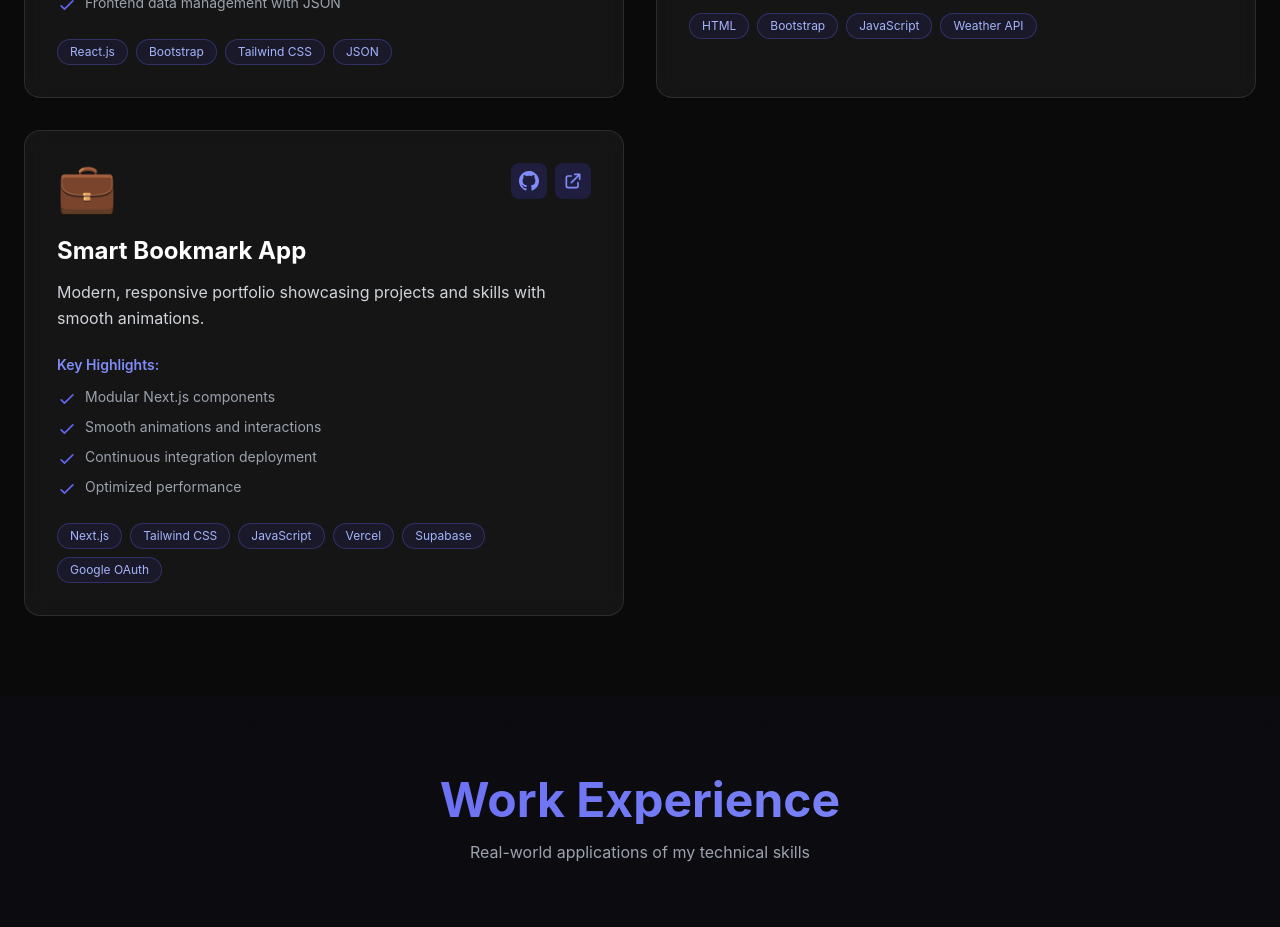
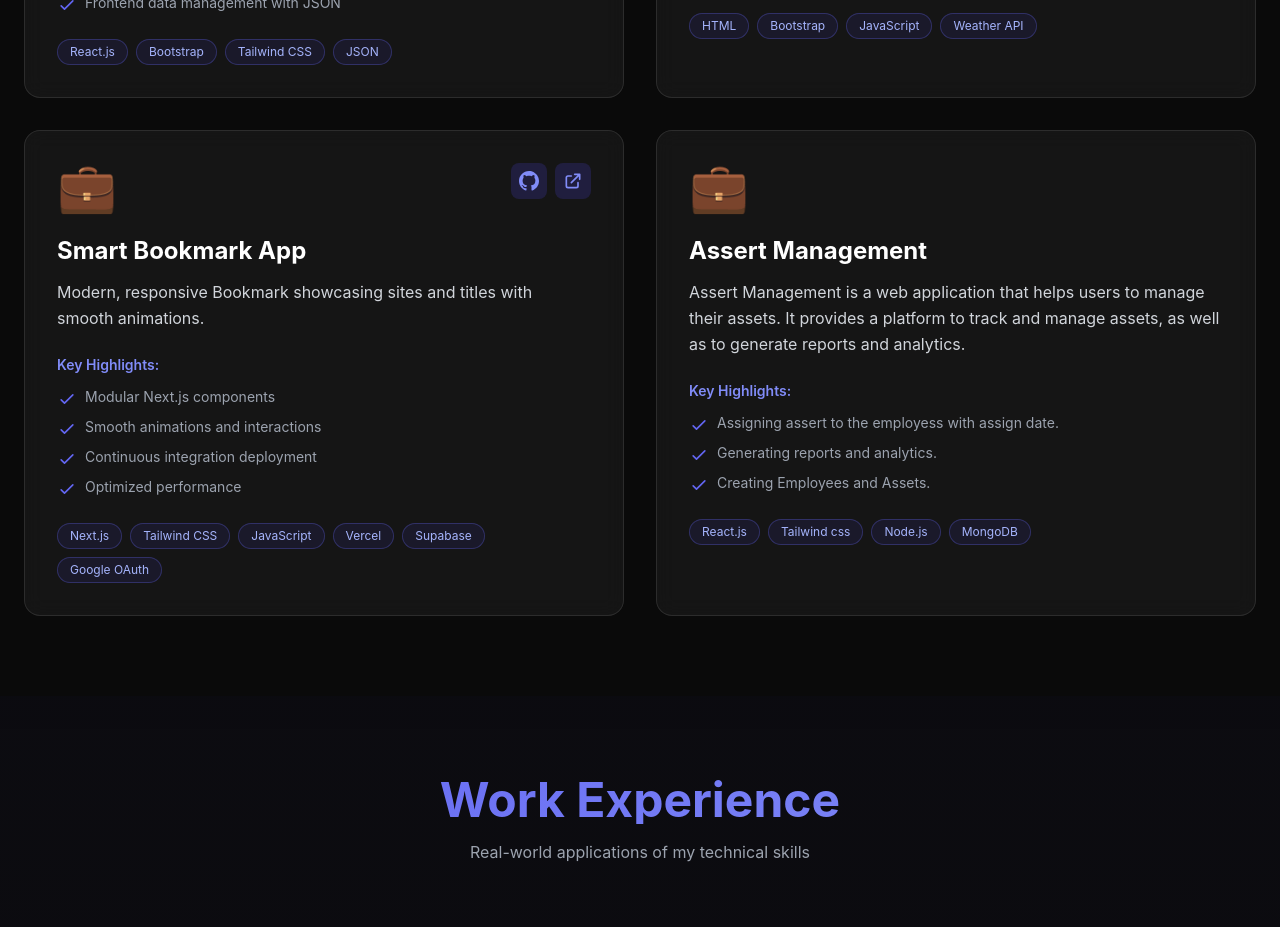
Before and after one commit to Nishanth2173/Portfolio_Nishanth, a Next.js app: page / in a window 1280 px wide. Shown: the part 4200-5127 px from the top of the page. Built offline with nearby package versions, Linux system fonts and the light colour scheme.

Commit message:
'adding'

```diff
--- a/components/Projects.js
+++ b/components/Projects.js
@@ -57,7 +57,7 @@ export default function Projects() {
     },
     {
       title: 'Smart Bookmark App',
-      description: 'Modern, responsive portfolio showcasing projects and skills with smooth animations.',
+      description: 'Modern, responsive Bookmark showcasing sites and titles with smooth animations.',
       technologies: ['Next.js', 'Tailwind CSS', 'JavaScript', 'Vercel', 'Supabase', 'Google OAuth'],
       highlights: [
         'Modular Next.js components',
@@ -68,6 +68,19 @@ export default function Projects() {
       icon: '💼',
       github: 'https://github.com/Nishanth2173/Smart-Bookmark-App',
       live: 'https://smart-bookmark-app-six-rust.vercel.app/',
+    },
+    {
+      title: 'Assert Management',
+      description: 'Assert Management is a web application that helps users to manage their assets. It provides a platform to track and manage assets, as well as to generate reports and analytics.',
+      technologies: ['React.js', 'Tailwind css', 'Node.js', 'MongoDB'],
+      highlights: [
+        'Assigning assert to the employess with assign date.',
+        'Generating reports and analytics.',
+        'Creating Employees and Assets.'
+      ],
+      icon: '💼',
+      github: null,
+      live: null
     }
   ];
 
```
